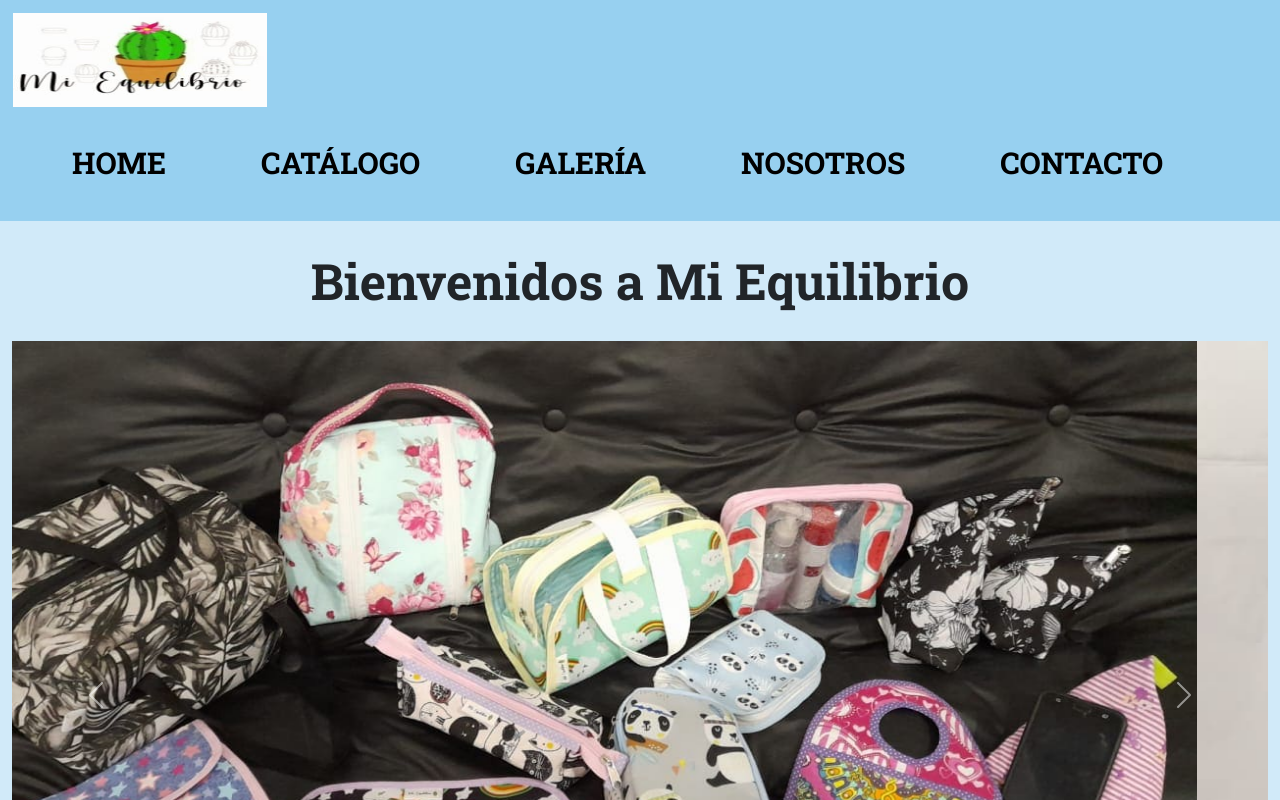
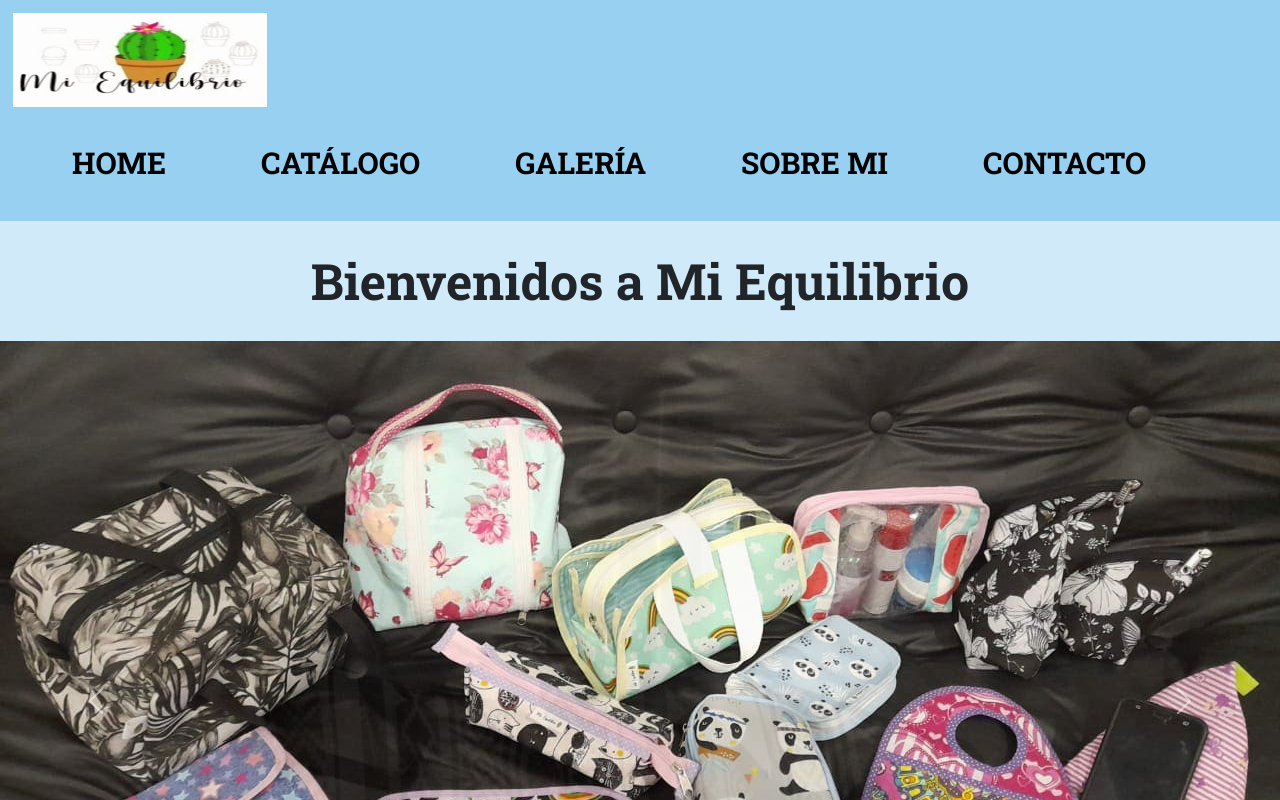
Before and after one commit to juantorres1813/Microemprendimiento-Torres, a website: page index.html in a window 1280 px wide. Shown: the top 800 px of the page. Drawn offline with nearby package versions, Linux system fonts and the light colour scheme.

Commit message:
Cambios para 2da entrega final

```diff
--- a/index.html
+++ b/index.html
@@ -38,7 +38,7 @@
                 <li><a href="index.html">Home</a></li>
                 <li><a href="pages/catalogo.html">Catálogo</a></li>
                 <li><a href="pages/galeria.html">Galería</a></li>
-                <li><a href="pages/nosotros.html">Nosotros</a></li>
+                <li><a href="nosotros.html">Sobre mi</a></li>
                 <li><a href="pages/contacto.html">Contacto</a></li>
             </ul>
         </nav>
@@ -50,7 +50,7 @@
 
     <!-- Carouosel -->
 
-    <div id="carouselExampleIndicators" class="carousel slide container-fluid" data-bs-ride="carousel">
+    <div id="carouselExampleIndicators" class="carousel slide carousel-fade" data-bs-ride="carousel">
         <div class="carousel-indicators">
             <button type="button" data-bs-target="#carouselExampleIndicators" data-bs-slide-to="0" class="active"
                 aria-current="true" aria-label="Slide 1"></button>
@@ -61,13 +61,13 @@
         </div>
         <div class="carousel-inner">
             <div class="carousel-item active">
-                <img src="pages/multimedia/fotoportada1.jpeg" class="d-block w-100" alt="FP1">
+                <img src="pages/multimedia/fotoportada1.jpeg" width="1920" height="1080" alt="FP1">
             </div>
             <div class="carousel-item">
-                <img src="pages/multimedia/fotoportada2.jpeg" class="d-block w-100" alt="FP2">
+                <img src="pages/multimedia/fotoportada2.jpeg" width="1920" height="1080" alt="FP2">
             </div>
             <div class="carousel-item">
-                <img src="pages/multimedia/fotoportada3.jpg" class="d-block w-100" alt="FP3">
+                <img src="pages/multimedia/fotoportada3.jpg" width="1920" height="1080" alt="FP3">
             </div>
         </div>
         <button class="carousel-control-prev" type="button" data-bs-target="#carouselExampleIndicators"
--- a/pages/css/scss/_catalogo.scss
+++ b/pages/css/scss/_catalogo.scss
@@ -19,6 +19,11 @@
     .card {
         background-color: #97d0f0;
         border: 1px solid black;
+
+        &:hover {
+            animation: pulse;
+            animation-duration: 1s;
+        }
     }
 
     img {
--- a/pages/css/scss/_index.scss
+++ b/pages/css/scss/_index.scss
@@ -21,3 +21,10 @@
     justify-content: center;
     align-items: center;
 }
+
+.carousel-inner {
+    img {
+        width: 100%;
+        height: 100%;
+    }
+}
--- a/pages/css/scss/_nosotros.scss
+++ b/pages/css/scss/_nosotros.scss
@@ -1,4 +1,4 @@
-/* nosotros */
+/* sobre mi */
 
 body {
     background-color: #d1eaf9;
```
Also changed, not shown: pages/catalogo.html (+2 -1 lines), pages/contacto.html (+1 -1 lines), pages/galeria.html (+1 -1 lines), pages/nosotros.html (+3 -3 lines), pages/css/estilos.css.
